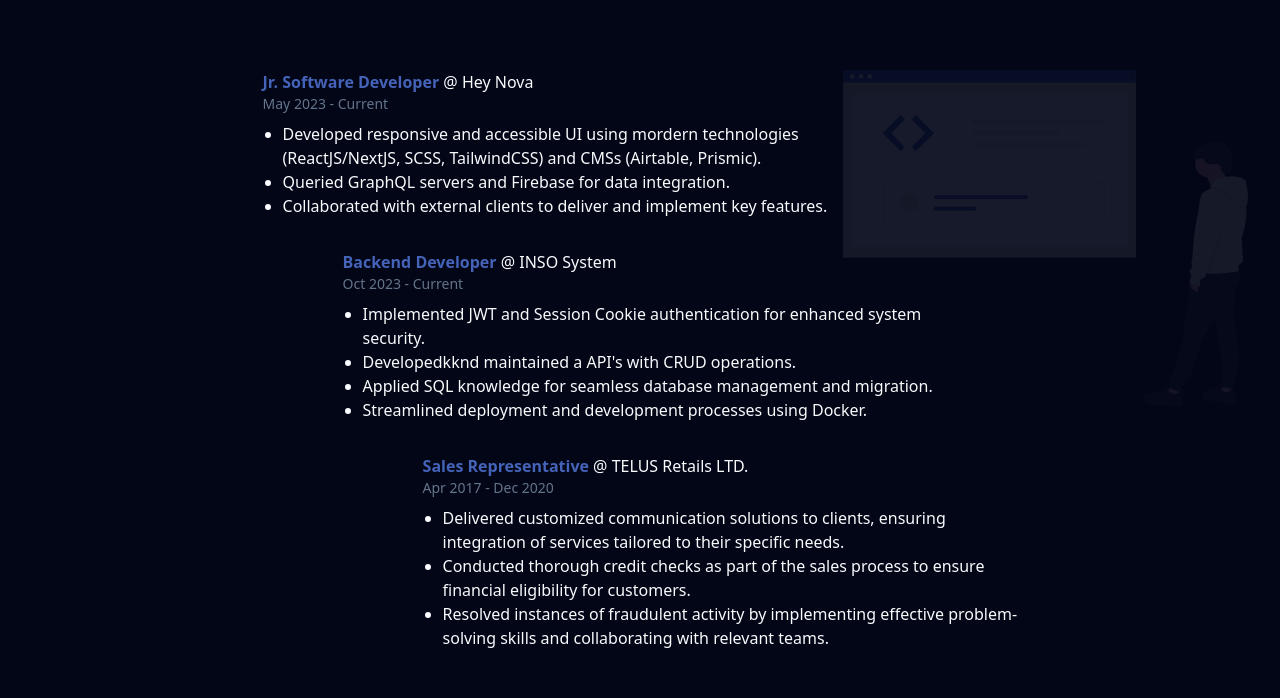
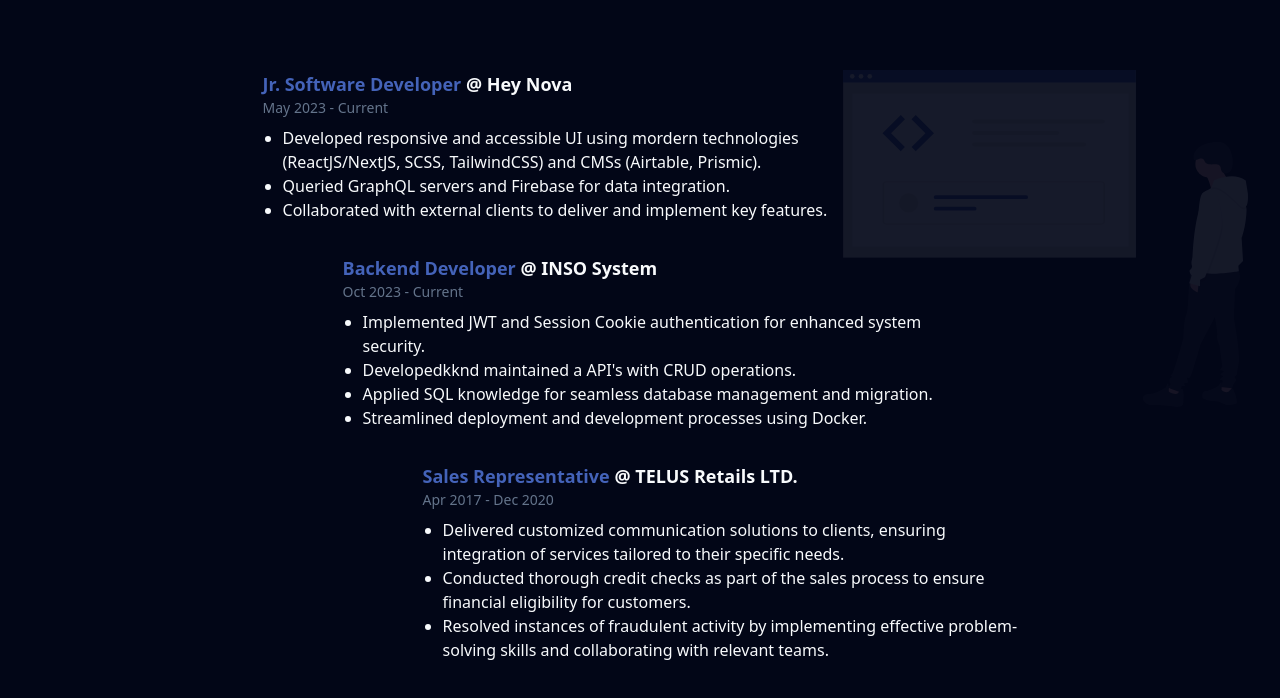
Before and after one commit to hn275/portfolio, an Astro site: page /experience in a window 1280 px wide. Shown: the part 142-840 px from the top of the page. Built offline with nearby package versions, Linux system fonts and the light colour scheme; Astro itself is replaced by a stand-in of ours.

Commit message:
fix: text size for job heading

```diff
--- a/src/pages/experience.astro
+++ b/src/pages/experience.astro
@@ -10,9 +10,9 @@ import WorkSVG from "../assets/work.svg";
             {
                 works.map((exp) => (
                     <section class="max-w-[65ch] w-full">
-                        <div class="mb-2">
-                            <h2>
-                                <span class="font-bold text-accent-200">
+                        <div class="mb-2 text-lg">
+                            <h2 class="font-bold">
+                                <span class="text-accent-200">
                                     {exp.role}
                                 </span>{" "}
                                 @ {exp.employer}
```
